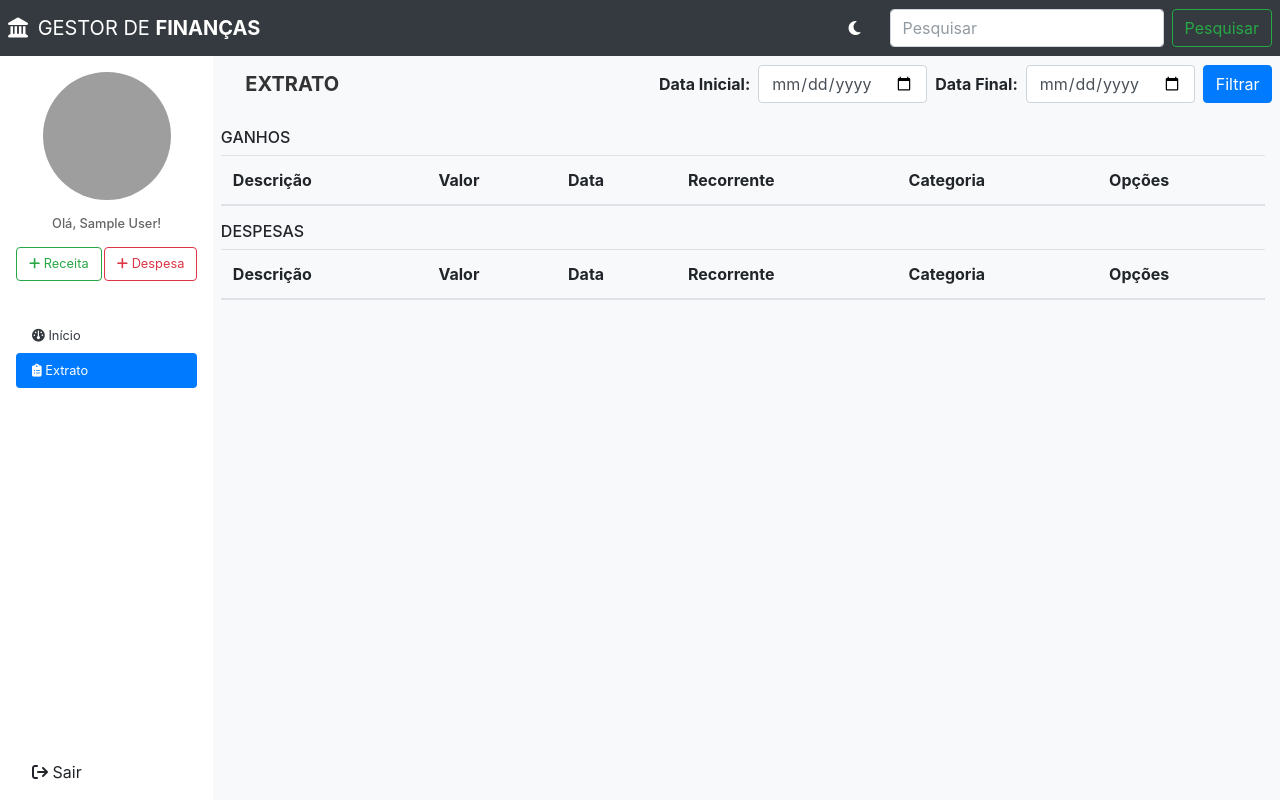
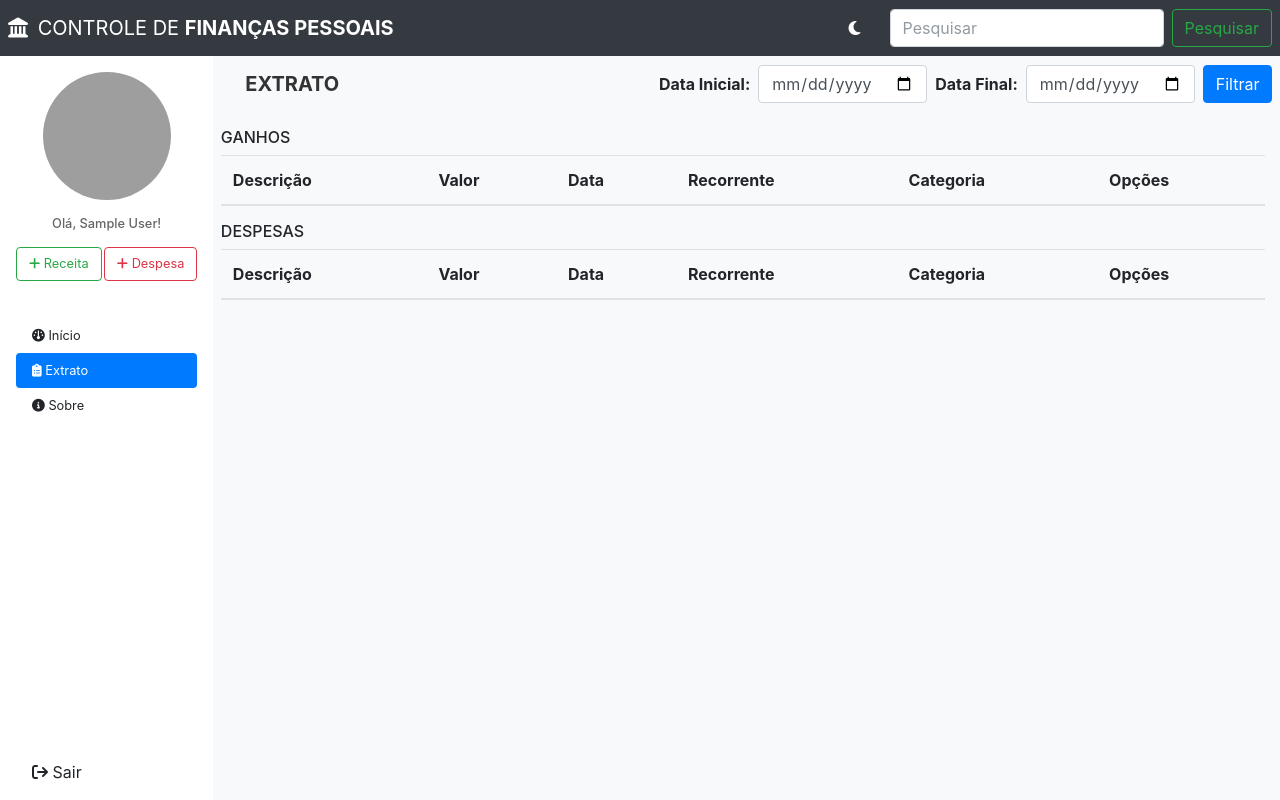
Before and after one commit to JeanCarlos899/personal-finance-control, a Django app: page /extract in a window 1280 px wide. Run offline with Django 4.2, Linux system fonts and the light colour scheme; the visitor is signed in with stand-in values (Sample User, id 1); data that the repository does not hold is empty; some libraries are stand-ins or nearby versions; grey boxes are pictures that could not be loaded.

Commit message:
feat(template): adicionado a tela "Sobre"

```diff
--- a/finance_app/templates/finance_app/about.html
+++ b/finance_app/templates/finance_app/about.html
@@ -1,4 +1,4 @@
-{% extends "financeapp/index.html" %}
+{% extends "finance_app/index.html" %}
 {% load static %}
 
 {% block title %}Gestor de Finanças - Sobre{% endblock title %}
@@ -16,7 +16,8 @@
             <p>O programa foi desenvolvido por: Avelar Rodrigues, Jean Carlos e Karielly de Carvalho. Somos estudantes
                 do Instituto Federal do Piauí - Campus Picos, que desenvolvemos esse Controle de Finanças Pessoais. Com
                 a
-                orientação e supervisão do Professor Marco Antônio. Projeto da disciplina de Análise e Projeto de Sistemas.
+                orientação e supervisão do Professor Marco Antônio. Projeto da disciplina de Análise e Projeto de
+                Sistemas.
             </p>
             <p>Estamos aqui para ajudar! Se você tiver dúvidas, sugestões ou precisar de suporte, entre em contato
                 conosco através do email: <a href="mailto:admin@gmail.com">admin@gmail.com</a>. Nossa equipe estará
--- a/finance_app/templates/finance_app/index.html
+++ b/finance_app/templates/finance_app/index.html
@@ -22,7 +22,7 @@
     <nav class="navbar navbar-expand-lg navbar-light bg-dark">
         <a class="navbar-brand text-white" href="{% url 'finance_app:dashboard' %}">
             <i class="fas fa-landmark mr-1"></i>
-            GESTOR DE <strong>FINANÇAS</strong>
+            CONTROLE DE <strong>FINANÇAS PESSOAIS</strong>
         </a>
         <div class="collapse navbar-collapse" id="conteudoNavbarSuportado">
             <ul class="navbar-nav mr-auto"></ul>
@@ -84,6 +84,13 @@
                                     <a href="{% url 'finance_app:extract' %}" class="nav-link" id="extract">
                                         <i class="fa-solid fa-clipboard-list"></i>
                                         Extrato
+                                    </a>
+                                </li>
+                                <li>
+                                    <!-- sobre -->
+                                    <a href="{% url 'finance_app:about' %}" class="nav-link" id="about">
+                                        <i class="fa-solid fa-info-circle"></i>
+                                        Sobre
                                     </a>
                                 </li>
                             </ul>
--- a/finance_app/urls.py
+++ b/finance_app/urls.py
@@ -11,6 +11,7 @@ urlpatterns = [
     path('register', views.register, name='register'),
     path('dashboard', views.DashboardApp.as_view(), name='dashboard'),
     path('extract', views.ExtractApp.as_view(), name='extract'),
+    path('about', views.AboutApp.as_view(), name='about'),
     path('createearnings', views.create_earnings, name='createearnings'),
     path('createexpenses', views.create_expenses, name='createexpenses'),
     path('createcategoryearnings', views.create_category_earnings, name='createcategoryearnings'),
--- a/finance_app/views/__init__.py
+++ b/finance_app/views/__init__.py
@@ -4,4 +4,5 @@ from finance_app.views.createviews import *
 from finance_app.views.updateviews import *
 from finance_app.views.deleteviews import *
 from finance_app.views.login import *
+from finance_app.views.about import *
 from finance_app.views.register import register
--- a/static/css/main.css
+++ b/static/css/main.css
@@ -32,7 +32,7 @@ hr {
     font-size: 1vw;
 }
 
-#extract, #dashboard {
+#extract, #dashboard, #about {
     font-size: 1vw;
 }
 
@@ -54,7 +54,7 @@ hr {
         font-size: 1rem !important;
     }
 
-    #extract, #dashboard {
+    #extract, #dashboard #about {
         font-size: 1rem;
     }
 
--- a/static/js/main.js
+++ b/static/js/main.js
@@ -14,20 +14,28 @@ const addEventListeners = () => {
 const sidebarFunctions = () => {
     const btnDashboard = document.getElementById("dashboard");
     const btnExtract = document.getElementById("extract");
+    const btnAbout = document.getElementById("about");
     const path = window.location.pathname;
 
     switch (path) {
         case "/dashboard":
             btnDashboard.classList.add("active");
             btnExtract.classList.add("text-body");
+            btnAbout.classList.add("text-body");
             break;
         case "/extract":
             btnExtract.classList.add("active");
-            btnDashboard.classList.add("text-dark");
+            btnDashboard.classList.add("text-body");
+            btnAbout.classList.add("text-body");
+            break;
+        case "/about":
+            btnAbout.classList.add("active");
+            btnDashboard.classList.add("text-body");
+            btnExtract.classList.add("text-body");
             break;
         default:
             btnDashboard.classList.add("active");
-            btnExtract.classList.add("text-dark");
+            btnExtract.classList.add("text-body");
             break;
     }
 }
```
Also changed, not shown: finance_app/views/about.py (added, +15 -0 lines), static/img/imagem.png (added).
